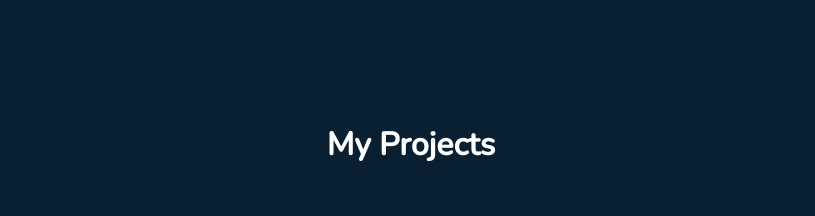
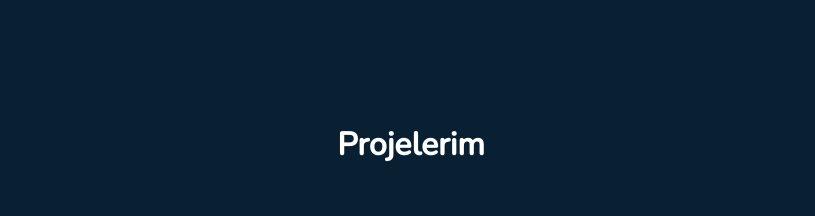
Before and after one commit to Barbaros-Dev/barbaros-site, a React (Create React App) app: page / in a window 1280 px wide. Shown: the part 860-1076 px from the top of the page, without its empty margins (229-1044 px from the left). Built offline with nearby package versions, Linux system fonts and the light colour scheme.

Commit message:
Update App.js

```diff
--- a/src/App.js
+++ b/src/App.js
@@ -61,7 +61,7 @@ function App() {
       </div>
       <div className='seperator'></div>
       <div id='projects' className='projects'>
-        <h1 className='projectsHeader'>My Projects</h1>
+        <h1 className='projectsHeader'>Projelerim</h1>
         <div className='projectsContainer'>
           {projects.map((project, i) => (
             <a target='blank' href={screenWidth < 700 && project.mobile ? project.mobile : project.link} className='project' key={i}>
```
